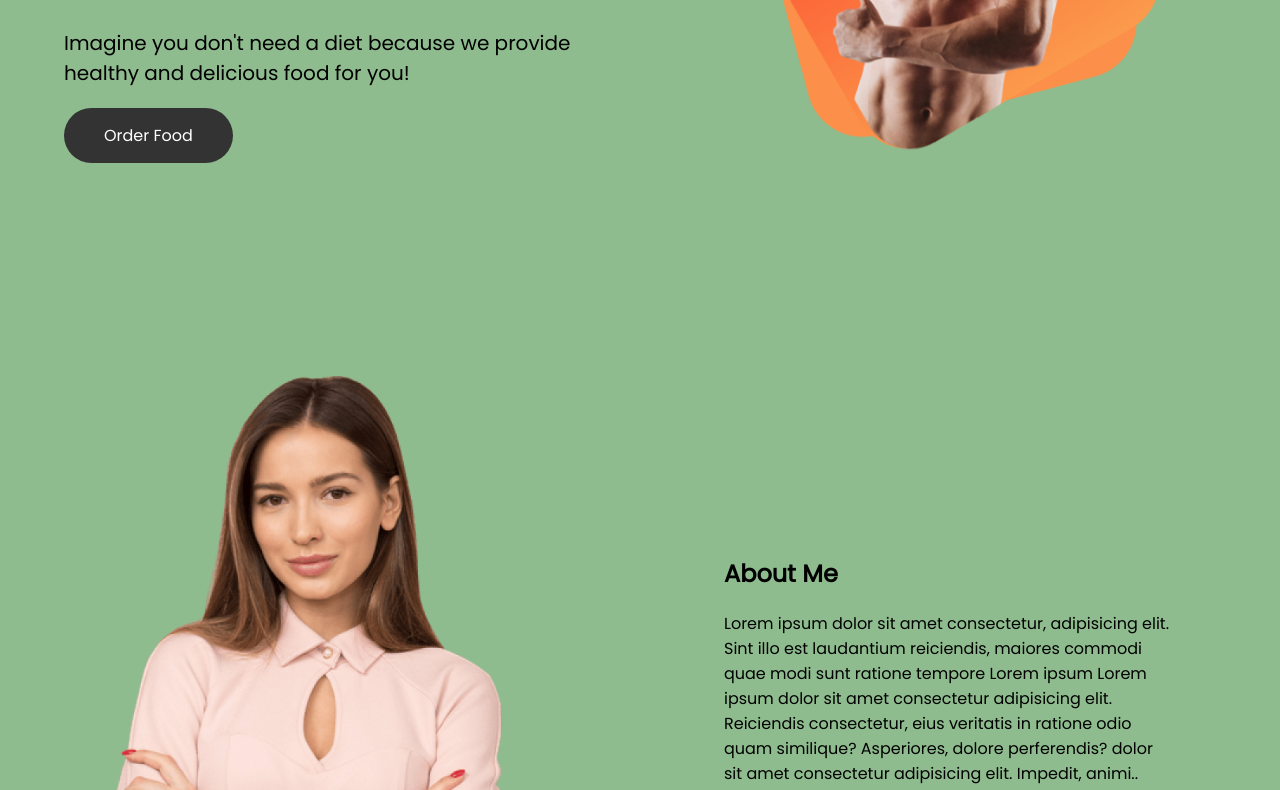
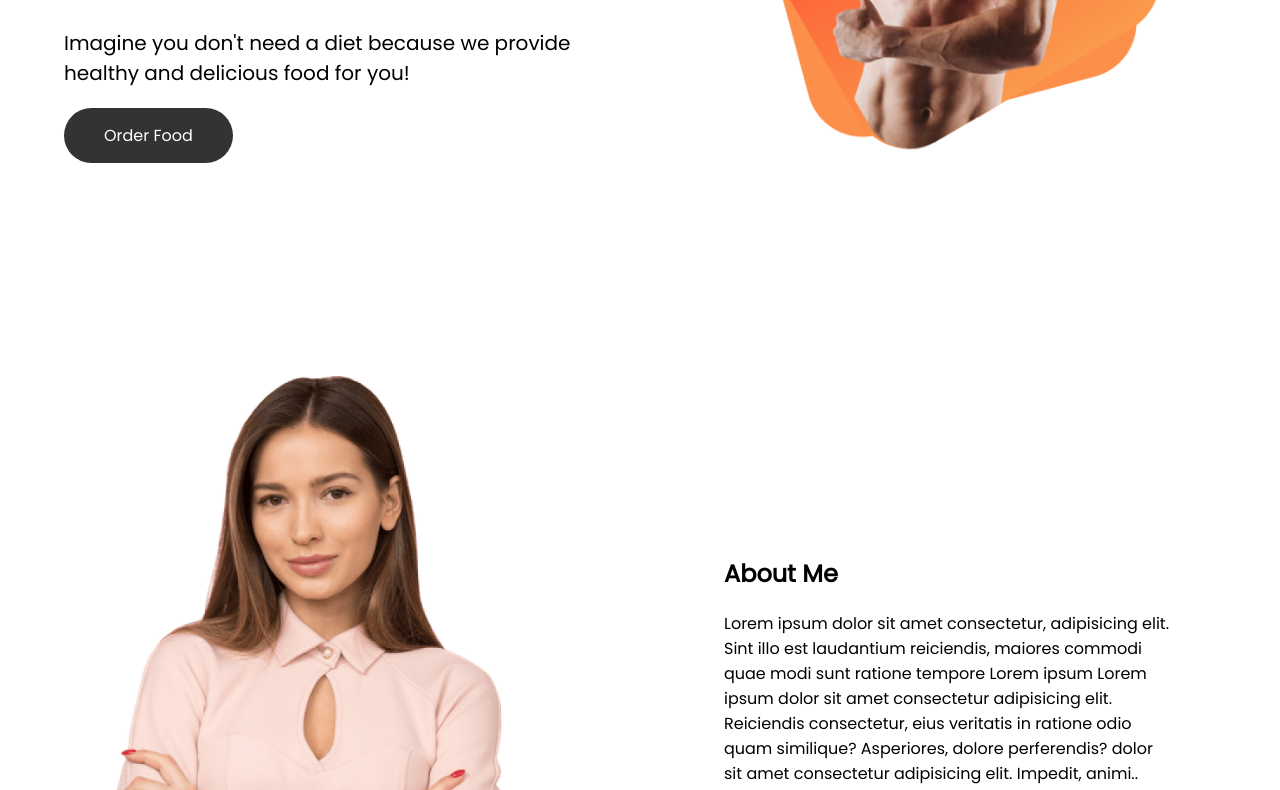
Before and after one commit to Alrakib581/gym-project-repo03, a plain HTML site: page index.html in a window 1280 px wide. Shown: the part 292-1082 px from the top of the page. Drawn offline with Linux system fonts and the light colour scheme; a web font is replaced by a local one.

Commit message:
background color change

```diff
--- a/style.css
+++ b/style.css
@@ -1,6 +1,6 @@
 body{
     font-family: 'Poppins', sans-serif;
-    background-color:darkseagreen;
+    background-color:white;
     margin: 0;
 }
 #banner-section{
```
